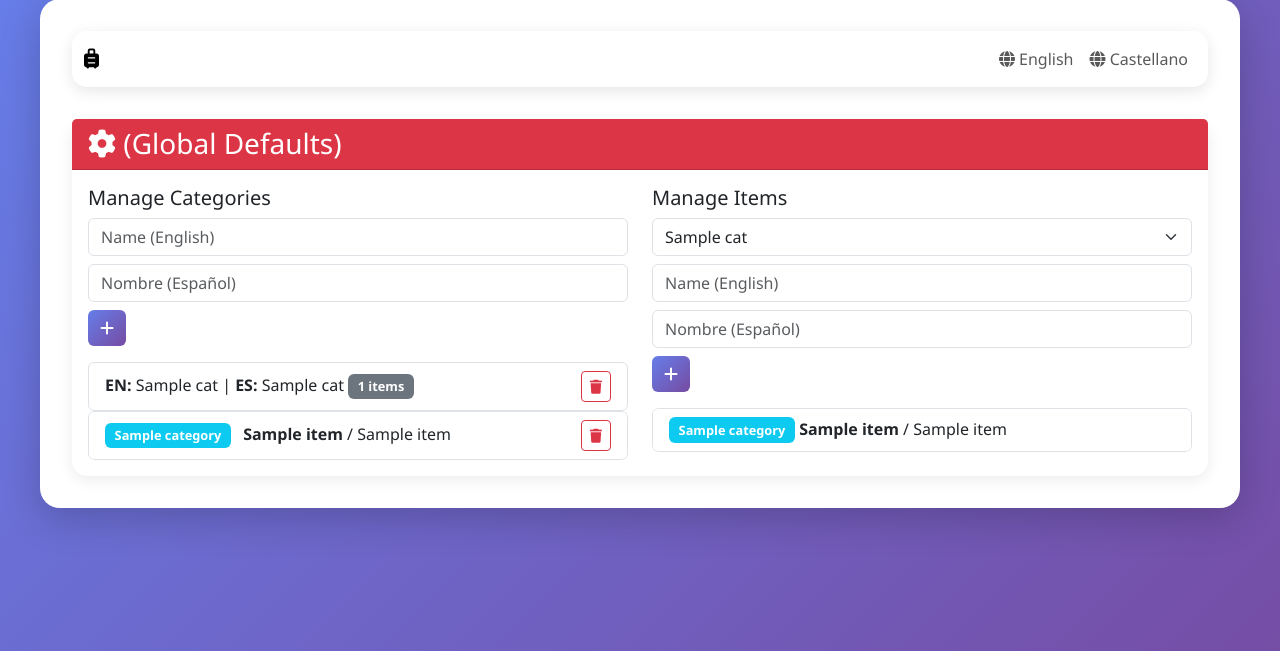
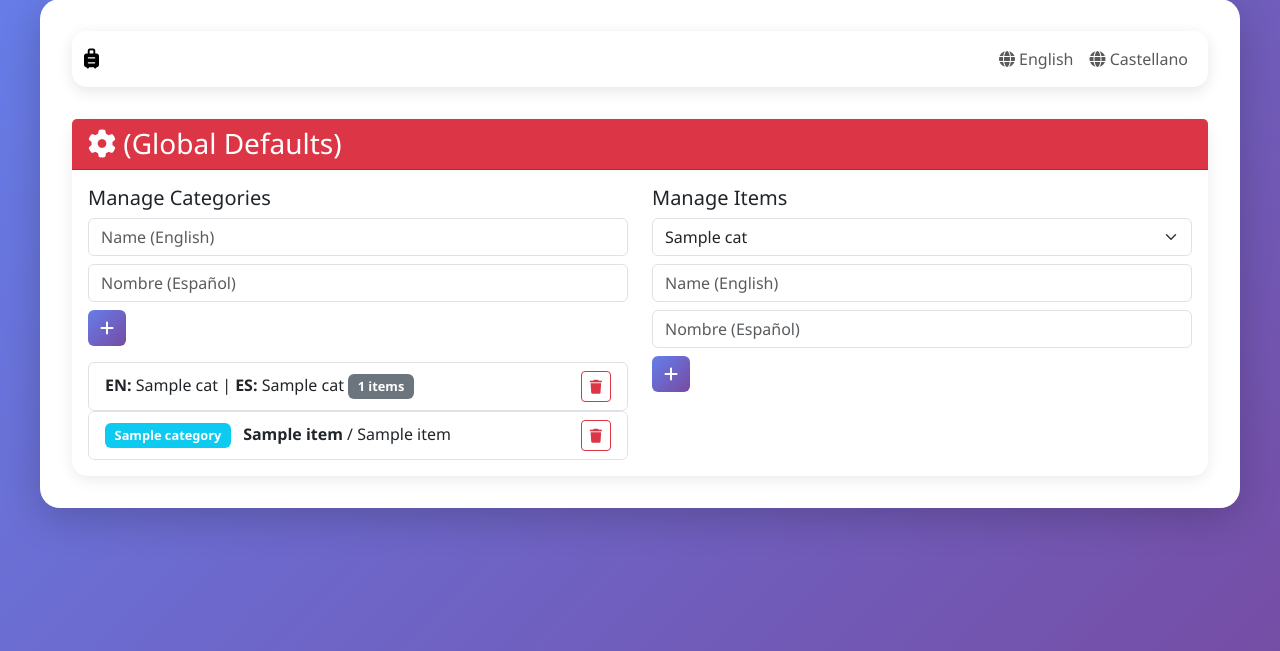
Before and after one commit to algomlop/TravelPacker, a Python web app: template templates/admin.html in a window 1280 px wide. Shown: the part 53-704 px from the top of the page. Run offline with Jinja, Linux system fonts and the light colour scheme; the template is opened without the code that fills it: most values are stand-ins (such as "Sample title", 1, 10 or a date in 2020).

Commit message:
Update admin.html

```diff
--- a/templates/admin.html
+++ b/templates/admin.html
@@ -80,14 +80,7 @@
                     </button>
                 </form>
 
-                <ul class="list-group" style="max-height: 400px; overflow-y: auto;">
-                    {% for item in items %}
-                        <li class="list-group-item">
-                            <span class="badge bg-info">{{ item.category.name_en }}</span>
-                            <strong>{{ item.name_en }}</strong> / {{ item.name_es }}
-                        </li>
-                    {% endfor %}
-                </ul>
+
             </div>
         </div>
     </div>
```
